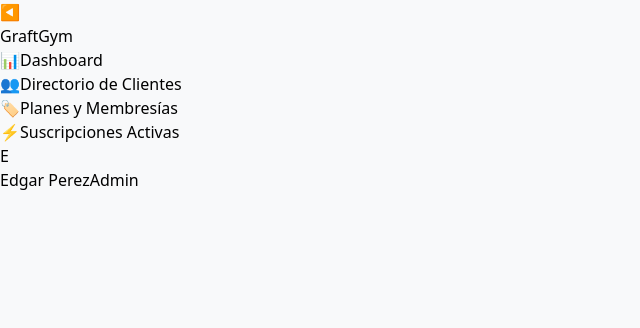
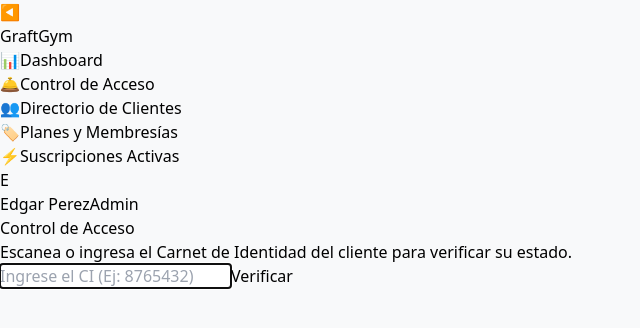
Before and after one commit to DevUsered/Graft-Gim, a React (Vite) app in the folder frontend/: page /recepcion in a window 1280 px wide. Shown: the top 328 px of the page, without its empty margins (0-640 px from the left). Built offline with nearby package versions, Linux system fonts and the light colour scheme.

Commit message:
feat: add Recepcion page and integrate into routing, enhance Sidebar with access control link

```diff
--- a/frontend/src/App.tsx
+++ b/frontend/src/App.tsx
@@ -4,6 +4,7 @@ import Dashboard from './pages/Dashboard';
 import Clientes from './pages/Clientes';
 import Membresias from './pages/Membresias';
 import Suscripciones from './pages/Suscripciones';
+import Recepcion from './pages/Recepcion';
 
 export default function App() {
   return (
@@ -18,6 +19,7 @@ export default function App() {
             <Route path="/clientes" element={<Clientes />} />
             <Route path="/membresias" element={<Membresias />} />
             <Route path="/suscripciones" element={<Suscripciones />} />
+            <Route path="/recepcion" element={<Recepcion />} />
           </Routes>
         </main>
 
--- a/frontend/src/components/Sidebar.tsx
+++ b/frontend/src/components/Sidebar.tsx
@@ -47,6 +47,12 @@ export default function Sidebar() {
             </NavLink>
           </li>
           <li>
+            <NavLink to="/recepcion" className={linkClasses}>
+              <span className="text-xl">🛎️</span>
+              {isOpen && <span className="ml-4">Control de Acceso</span>}
+            </NavLink>
+          </li>
+          <li>
             <NavLink to="/clientes" className={linkClasses}>
               <span className="text-xl">👥</span>
               {isOpen && <span className="ml-4">Directorio de Clientes</span>}
--- /dev/null
+++ b/frontend/src/pages/Recepcion.tsx
@@ -0,0 +1,198 @@
+import { useState } from 'react';
+
+// Interfaces de lo que recibimos del backend
+interface Cliente {
+  idCliente: number;
+  carnetIdentidad: string;
+  nombreCompleto: string;
+  estado: string;
+}
+
+interface Suscripcion {
+  idSuscripcion: number;
+  cliente: Cliente;
+  membresia: { nombre: string };
+  fechaInicio: string;
+  fechaFin: string;
+  estado: string;
+}
+
+export default function Recepcion() {
+  const [ciBuscado, setCiBuscado] = useState('');
+  const [cargando, setCargando] = useState(false);
+  const [resultado, setResultado] = useState<{ cliente?: Cliente; suscripcion?: Suscripcion } | null>(null);
+  const [mensaje, setMensaje] = useState<{ texto: string; tipo: 'error' | 'exito' | 'info' } | null>(null);
+
+  // Función principal del cajero
+  const buscarCliente = async (e: React.FormEvent) => {
+    e.preventDefault();
+    if (!ciBuscado.trim()) return;
+
+    setCargando(true);
+    setMensaje(null);
+    setResultado(null);
+
+    try {
+      // 1. Traemos todos los clientes (idealmente luego haremos un endpoint específico en Java)
+      const resClientes = await fetch('http://localhost:8080/api/clientes');
+      const clientes: Cliente[] = await resClientes.json();
+
+      const clienteEncontrado = clientes.find(c => c.carnetIdentidad === ciBuscado.trim());
+
+      if (!clienteEncontrado) {
+        setMensaje({ texto: 'No existe ningún cliente con ese Carnet de Identidad.', tipo: 'error' });
+        setCargando(false);
+        return;
+      }
+
+      // 2. Si existe, buscamos sus suscripciones
+      const resSuscripciones = await fetch('http://localhost:8080/api/suscripciones');
+      const suscripciones: Suscripcion[] = await resSuscripciones.json();
+
+      // Buscamos la suscripción activa de este cliente
+      const suscripcionActiva = suscripciones.find(
+        sub => sub.cliente.idCliente === clienteEncontrado.idCliente && sub.estado === 'VIGENTE'
+      );
+
+      setResultado({ cliente: clienteEncontrado, suscripcion: suscripcionActiva });
+
+    } catch (error) {
+      console.error("Error en la búsqueda:", error);
+      setMensaje({ texto: 'Error de conexión con el servidor.', tipo: 'error' });
+    } finally {
+      setCargando(false);
+    }
+  };
+
+  // Función matemática para calcular días restantes
+  const calcularDiasRestantes = (fechaFin: string) => {
+    const hoy = new Date();
+    // Normalizamos la fecha de hoy para ignorar la hora
+    hoy.setHours(0, 0, 0, 0);
+    const fin = new Date(fechaFin + 'T00:00:00'); // Aseguramos zona horaria local
+
+    const diferenciaTiempo = fin.getTime() - hoy.getTime();
+    const diferenciaDias = Math.ceil(diferenciaTiempo / (1000 * 3600 * 24));
+
+    return diferenciaDias;
+  };
+
+  const registrarAsistencia = () => {
+    // Aquí luego conectaremos con un endpoint POST /api/asistencias
+    setMensaje({ texto: '¡Asistencia registrada exitosamente! Pase adelante.', tipo: 'exito' });
+    setTimeout(() => {
+      setResultado(null);
+      setCiBuscado('');
+      setMensaje(null);
+    }, 4000);
+  };
+
+  return (
+    <div className="min-h-full bg-gradient-to-br from-[#fff0e6] via-[#f4edff] to-white rounded-3xl p-8 lg:p-12">
+
+      <header className="mb-12 text-center max-w-2xl mx-auto">
+        <h1 className="text-5xl font-extrabold text-[#1a1446] tracking-tight mb-4">
+          Control de Acceso
+        </h1>
+        <p className="text-gray-500 font-medium text-lg">
+          Escanea o ingresa el Carnet de Identidad del cliente para verificar su estado.
+        </p>
+      </header>
+
+      {/* Buscador Central Gigante */}
+      <div className="max-w-2xl mx-auto mb-10">
+        <form onSubmit={buscarCliente} className="relative flex items-center">
+          <input
+            type="text"
+            value={ciBuscado}
+            onChange={(e) => setCiBuscado(e.target.value)}
+            placeholder="Ingrese el CI (Ej: 8765432)"
+            className="w-full bg-white shadow-[0_15px_40px_-15px_rgba(0,0,0,0.1)] rounded-2xl px-8 py-6 text-2xl font-bold text-[#1a1446] placeholder-gray-300 focus:outline-none focus:ring-4 focus:ring-[#f4edff] border-2 border-transparent focus:border-[#4a24ff] transition-all"
+            autoFocus
+          />
+          <button
+            type="submit"
+            disabled={cargando}
+            className="absolute right-4 bg-[#4a24ff] hover:bg-[#3616d9] text-white px-8 py-4 rounded-xl font-bold text-lg transition-all shadow-[0_8px_20px_rgba(74,36,255,0.25)] disabled:opacity-50"
+          >
+            {cargando ? 'Buscando...' : 'Verificar'}
+          </button>
+        </form>
+      </div>
+
+      {/* Mensajes de Alerta */}
+      {mensaje && (
+        <div className={`max-w-2xl mx-auto p-4 rounded-2xl text-center font-bold text-lg animate-bounce ${
+          mensaje.tipo === 'error' ? 'bg-red-100 text-red-600' : 'bg-[#e0f8f1] text-[#00a870]'
+        }`}>
+          {mensaje.texto}
+        </div>
+      )}
+
+      {/* Tarjeta de Resultados (Se muestra solo si hay un cliente) */}
+      {resultado && resultado.cliente && (
+        <div className="max-w-2xl mx-auto bg-white rounded-3xl shadow-[0_20px_50px_-20px_rgba(0,0,0,0.1)] overflow-hidden border border-gray-50 transform transition-all animate-fade-in-up">
+
+          <div className="p-8 border-b border-gray-100 flex items-center justify-between">
+            <div className="flex items-center gap-6">
+              <div className="w-20 h-20 bg-[#f4edff] rounded-2xl flex items-center justify-center text-[#4a24ff] text-4xl font-bold">
+                {resultado.cliente.nombreCompleto.charAt(0)}
+              </div>
+              <div>
+                <h3 className="text-3xl font-black text-[#1a1446]">{resultado.cliente.nombreCompleto}</h3>
+                <p className="text-gray-500 font-medium text-lg mt-1">CI: {resultado.cliente.carnetIdentidad}</p>
+              </div>
+            </div>
+          </div>
+
+          <div className="p-8 bg-[#fafafa]">
+            {resultado.suscripcion ? (
+              <div className="space-y-6">
+                <div className="flex justify-between items-center">
+                  <div>
+                    <p className="text-sm font-bold text-gray-400 uppercase tracking-wider mb-1">Plan Actual</p>
+                    <p className="text-2xl font-bold text-[#4a24ff]">{resultado.suscripcion.membresia.nombre}</p>
+                  </div>
+                  <div className="text-right">
+                    <p className="text-sm font-bold text-gray-400 uppercase tracking-wider mb-1">Vencimiento</p>
+                    <p className="text-xl font-bold text-gray-800">{resultado.suscripcion.fechaFin}</p>
+                  </div>
+                </div>
+
+                {/* Cálculo visual de días restantes */}
+                <div className="bg-white p-6 rounded-2xl border border-gray-100 flex items-center justify-between shadow-sm">
+                  <div>
+                    <p className="text-sm font-bold text-gray-400 uppercase tracking-wider mb-1">Tiempo Restante</p>
+                    {calcularDiasRestantes(resultado.suscripcion.fechaFin) > 0 ? (
+                      <p className="text-4xl font-black text-[#00a870]">
+                        {calcularDiasRestantes(resultado.suscripcion.fechaFin)} días
+                      </p>
+                    ) : (
+                      <p className="text-4xl font-black text-red-500">Vencido</p>
+                    )}
+                  </div>
+
+                  {/* Botón de Acción Principal */}
+                  <button
+                    onClick={registrarAsistencia}
+                    disabled={calcularDiasRestantes(resultado.suscripcion.fechaFin) <= 0}
+                    className="bg-[#00a870] hover:bg-[#008f5f] text-white px-8 py-4 rounded-2xl font-bold text-xl transition-all shadow-[0_8px_20px_rgba(0,168,112,0.3)] disabled:opacity-50 disabled:cursor-not-allowed"
+                  >
+                    Marcar Ingreso
+                  </button>
+                </div>
+              </div>
+            ) : (
+              <div className="text-center py-8">
+                <div className="text-5xl mb-4">⚠️</div>
+                <h4 className="text-2xl font-bold text-[#1a1446] mb-2">Sin Suscripción Activa</h4>
+                <p className="text-gray-500 font-medium">Este cliente no tiene ningún plan vigente en este momento. Diríjalo a ventas.</p>
+              </div>
+            )}
+          </div>
+        </div>
+      )}
+
+    </div>
+  );
+}
```
